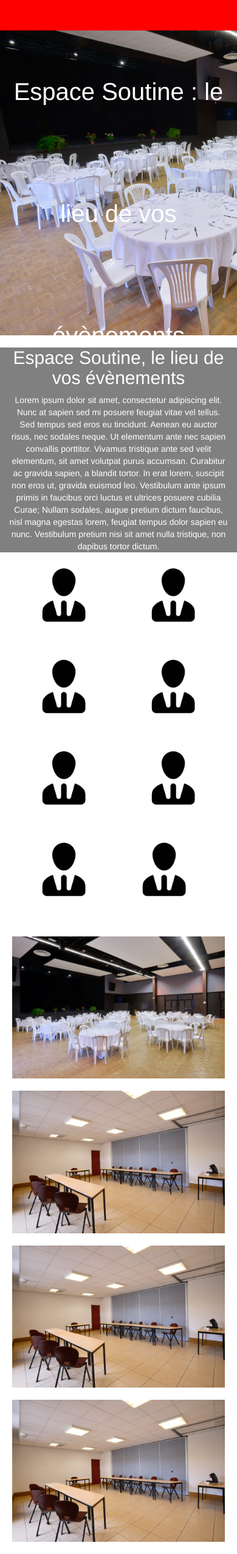
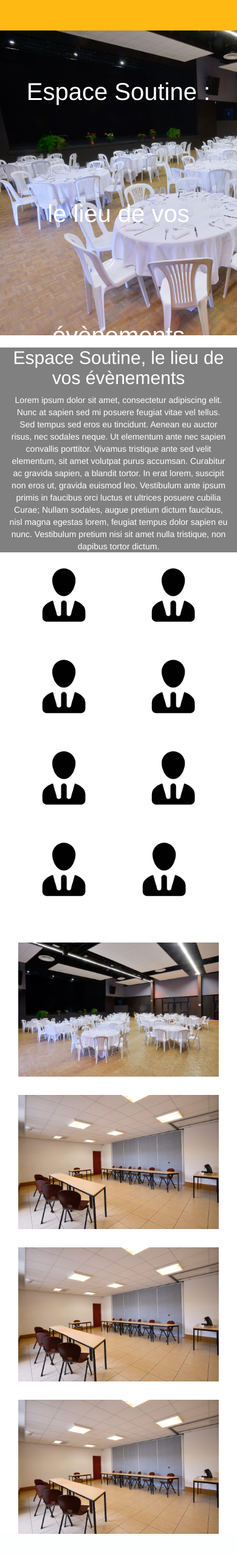
Before and after one commit to Myystigri/espace_soutine, a PHP site: page / in a window 390 px wide. Shown: the whole page at 61% size. After the commit the page ends 2516 px from the top, so only its background shows below. Run offline with PHP 8.4, Linux system fonts and the light colour scheme.

Commit message:
add responsive

```diff
--- a/css/style.css
+++ b/css/style.css
@@ -1,5 +1,5 @@
 .navbar{
-	background-color: red;
+	background-color: #feb913;
 	height: 50px;
 	width:100%;
 	margin:0;
@@ -18,6 +18,12 @@ h1{
 	color: #fff;
 	width: 100%;
 	font-size: 40px;
+}
+@media screen and (max-width: 320px) {
+	h1{
+		font-size: 20px;
+		line-height: 50px;
+	}
 }
 p{
 	text-align: center;
@@ -40,9 +46,8 @@ h2{
 	height: 100px;
 	width: 100px;
 }
-.container{
-	padding: 10px;
-	margin: 0;
+.container img{
+	padding-top: 30px;
 }
 .prestation{
 	width: 100%;
--- a/index.html
+++ b/index.html
@@ -11,7 +11,7 @@
 		<div class="navbar">
 		</div>
 		<div class="col-md-12 header">
-			<h1>Espace Soutine : le lieu de vos évènements</h1>
+			<h1>Espace Soutine :<br />le lieu de vos évènements</h1>
 			<p>Que vous soyez une entreprise, une institution, un acteur culturel ou un particuler</p>
 		</div>
 <!--Présentation Espace Soutine-->
@@ -53,16 +53,16 @@
 		</div>
 <!--Nos prestations-->
 		<div class="col-xs-12 col-md-12 container">
-			<div class="col-xs-12 col-md-6 container">
+			<div class="col-xs-12 col-md-6">
 				<img class="prestation" src="./img/02.jpg" alt="Grande_salle">
 			</div>
-			<div class="col-xs-12 col-md-6 container">
+			<div class="col-xs-12 col-md-6">
 				<img class="prestation" src="./img/06.jpg" alt="Salle_01">
 			</div>
-			<div class="col-xs-12 col-md-6 container">
+			<div class="col-xs-12 col-md-6">
 				<img class="prestation" src="./img/06.jpg" alt="Salle_02">
 			</div>
-			<div class="col-xs-12 col-md-6 container">
+			<div class="col-xs-12 col-md-6">
 				<img class="prestation" src="./img/06.jpg" alt="Salle_03">
 			</div>
 		</div>
```
